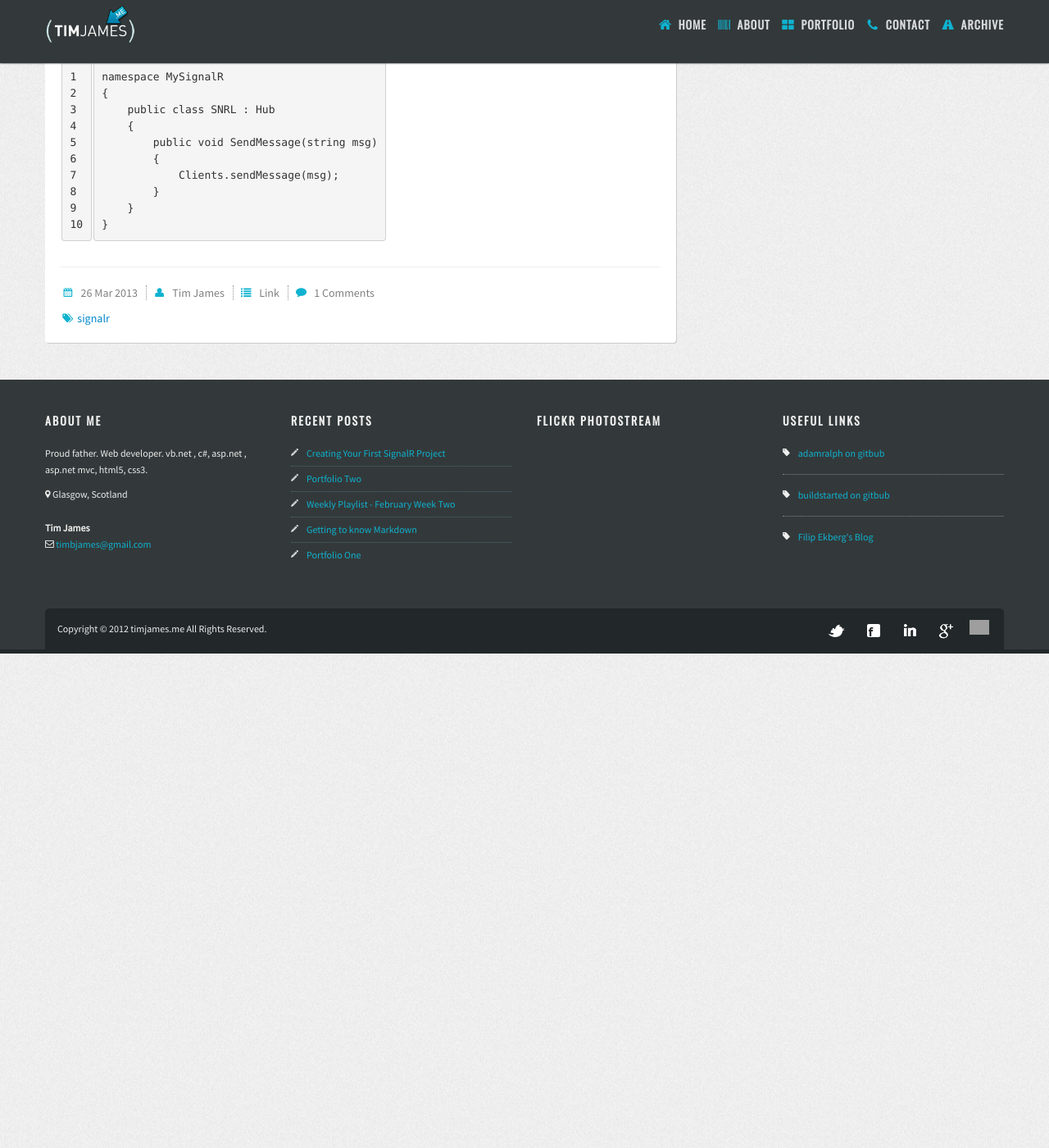
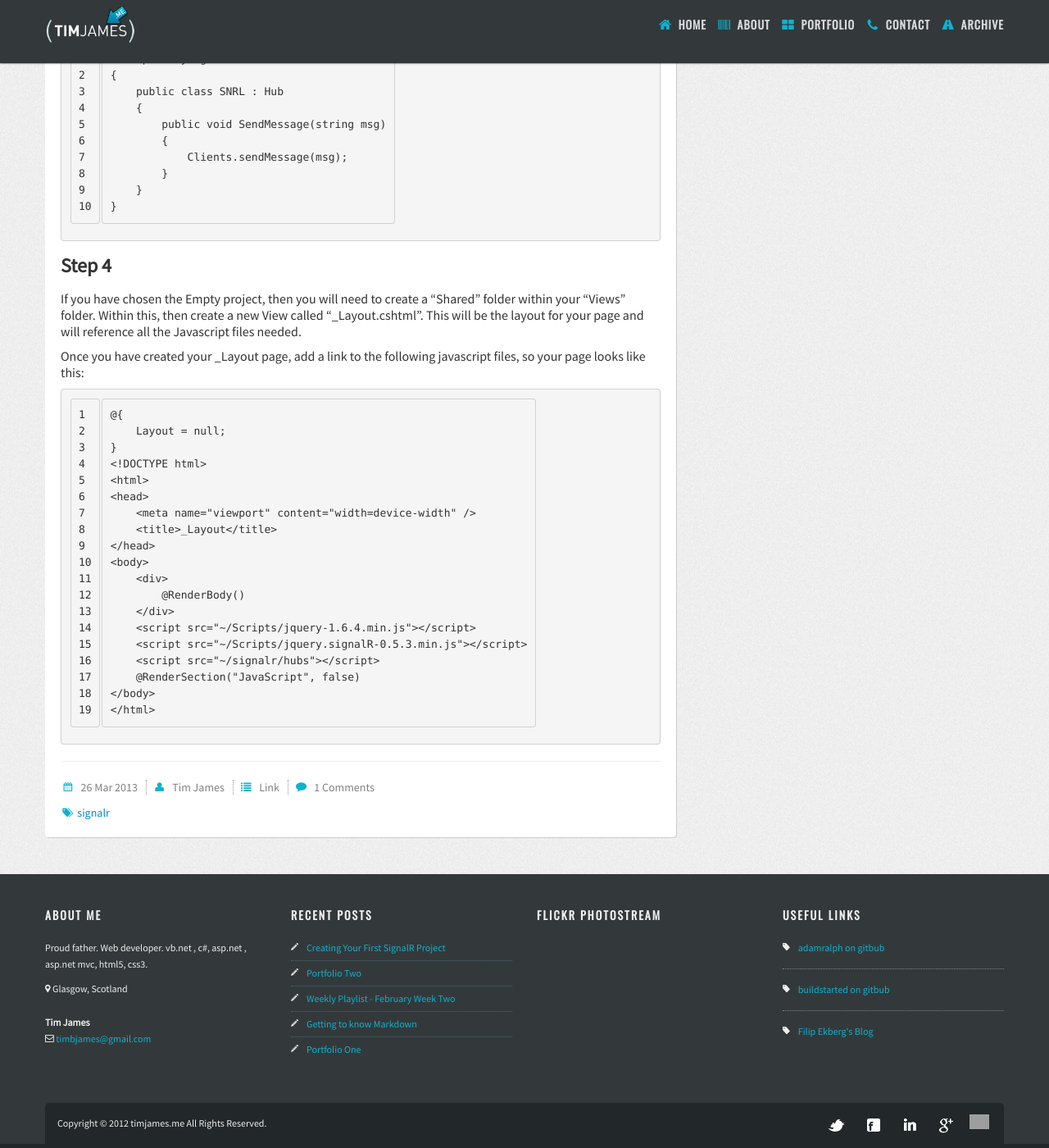
Before and after one commit to timbjames/timbjames.github.com, a Jekyll site: the page built from _posts/2013-03-26-signalr-mvc-starter-project.md, in a window 1280 px wide and 1400 px high, scrolled down 951 px. Shown: the whole window at 82% size. Built offline with Jekyll 4.4.1, drawn with Linux system fonts in a browser that asks for light colours; nearby versions of some CDN libraries; some web fonts are replaced; Markdown is read by kramdown in place of the engine named in the settings; grey boxes are pictures that could not be loaded.

Commit message:
mode code

```diff
--- a/_posts/2013-03-26-signalr-mvc-starter-project.md
+++ b/_posts/2013-03-26-signalr-mvc-starter-project.md
@@ -34,13 +34,39 @@ This will add all the necessary files to your project (SignalR assemblies, Newto
 
 You will now want to create a Hub to which will be your message "router". So create a new class, I have named mine "SNLR.cs", and add the following code:
 
-`namespace MySignalR
-{
-    public class SNRL : Hub
+    namespace MySignalR
     {
-        public void SendMessage(string msg)
+        public class SNRL : Hub
         {
-            Clients.sendMessage(msg);
+            public void SendMessage(string msg)
+            {
+                Clients.sendMessage(msg);
+            }
         }
     }
-}`
+
+##Step 4
+
+If you have chosen the Empty project, then you will need to create a "Shared" folder within your "Views" folder. Within this, then create a new View called "_Layout.cshtml". This will be the layout for your page and will reference all the Javascript files needed.
+
+Once you have created your _Layout page, add a link to the following javascript files, so your page looks like this:
+
+    @{
+        Layout = null;
+    }
+    <!DOCTYPE html>
+    <html>
+    <head>
+        <meta name="viewport" content="width=device-width" />
+        <title>_Layout</title>
+    </head>
+    <body>
+        <div>
+            @RenderBody()
+        </div>
+        <script src="~/Scripts/jquery-1.6.4.min.js"></script>
+        <script src="~/Scripts/jquery.signalR-0.5.3.min.js"></script>
+        <script src="~/signalr/hubs"></script>
+        @RenderSection("JavaScript", false)
+    </body>
+    </html>
```
